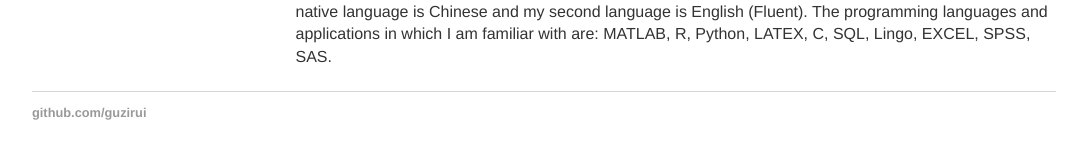
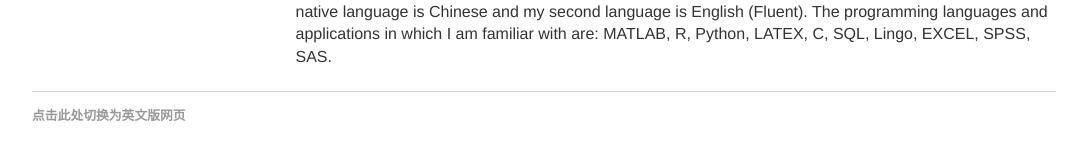
Before and after one commit to guzirui/guzirui.github.io, a Jekyll site: the page built from index.html, in a window 1280 px wide. Shown: the part 560-720 px from the top of the page, without its empty margins (96-1183 px from the left). Built offline with Jekyll 4.4.1, drawn with Linux system fonts in a browser that asks for light colours.

Commit message:
Update default.html

```diff
--- a/_layouts/default.html
+++ b/_layouts/default.html
@@ -23,7 +23,7 @@
 	  </div><!-- /.container -->
 	  <footer>
 	    <ul>
-	      <li><a target="_blank" href="https://github.com/guzirui">github.com/guzirui</a></li>
+	      <li><a target="_blank" href="https://ziruigu.github.io/">点击此处切换为英文版网页</a></li>
 	    </ul>
 	  </footer>
 	</body>
```
